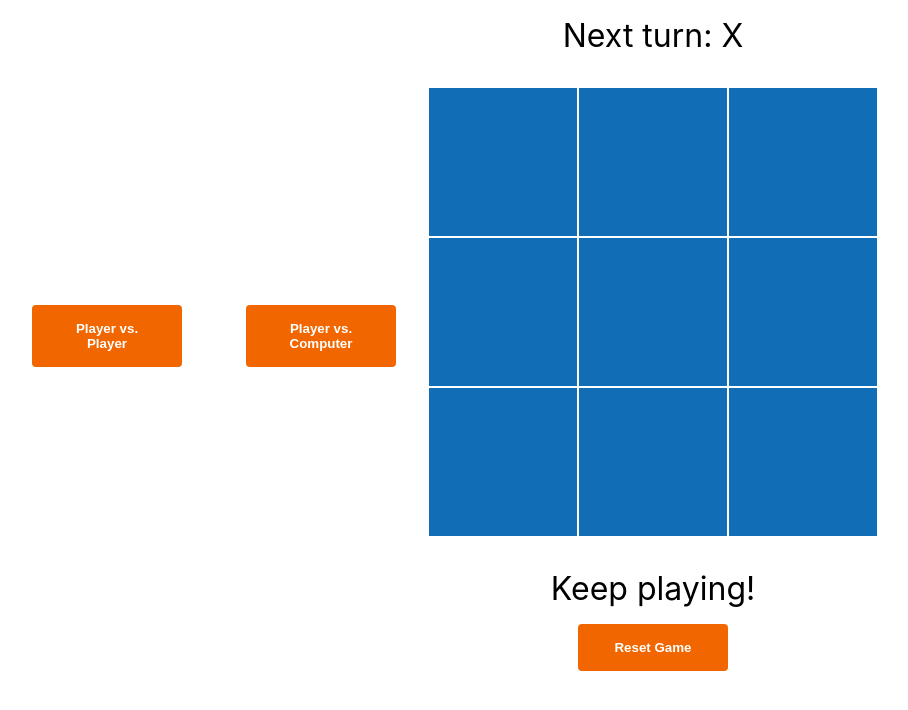
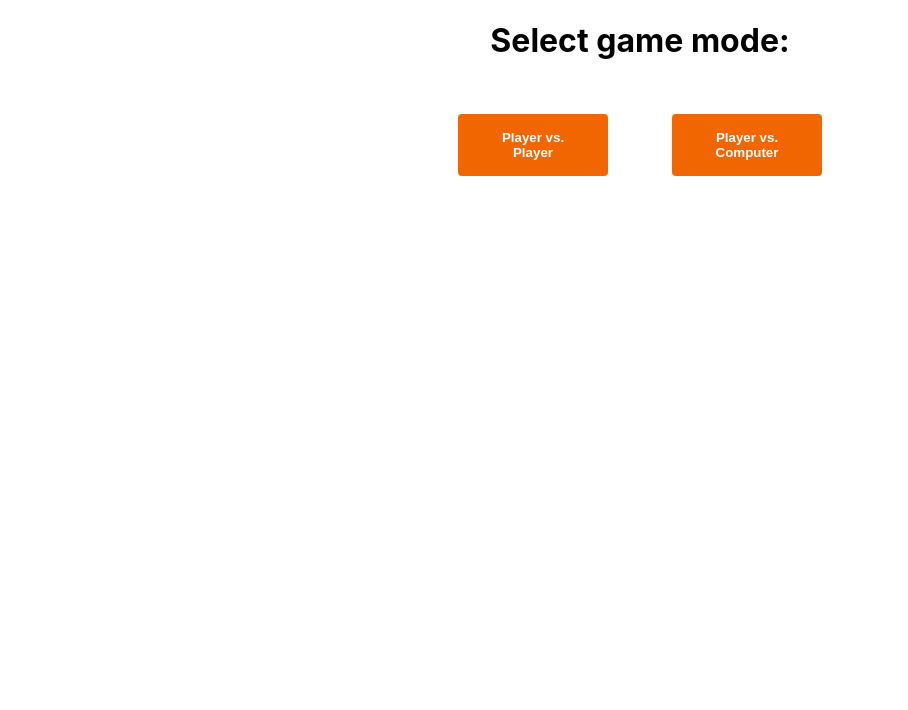
Before and after one commit to Pav0l/tick-tack-toe, a React (Create React App) app in the folder tick-tack-toe/: page / in a window 1280 px wide. Shown: the top 710 px of the page, without its empty margins (0-908 px from the left). Built offline with nearby package versions, Linux system fonts and the light colour scheme.

Commit message:
Add React Routing to game modes. Style first screen

```diff
--- a/tick-tack-toe/package.json
+++ b/tick-tack-toe/package.json
@@ -5,6 +5,7 @@
   "dependencies": {
     "react": "^16.8.3",
     "react-dom": "^16.8.3",
+    "react-router-dom": "^4.3.1",
     "react-scripts": "2.1.5",
     "styled-components": "^4.1.3"
   },
--- a/tick-tack-toe/src/App.jsx
+++ b/tick-tack-toe/src/App.jsx
@@ -1,19 +1,54 @@
 import React from 'react';
+import {BrowserRouter as Router, Link, Route} from 'react-router-dom';
 import PvP from './components/PlayerVsPlayer';
-// import PvC from './components/PlayerVsComputer';
+import PvC from './components/PlayerVsComputer';
 import styled from 'styled-components';
 
 export default function App() {
 
+  const BtnLinks = () => {
+    return (
+      <BtnWrapper>
+        <h1>Select game mode:</h1>
+        <div>
+          <Link to="/pvp"><ChoiceBtn>Player vs. Player</ChoiceBtn></Link>
+          <Link to="/pvc"><ChoiceBtn>Player vs. Computer</ChoiceBtn></Link>
+        </div>
+      </BtnWrapper>
+    );
+  }
+
+  const AppComp = () => {
+    return (
+      <AppWrapper>
+
+        <Route
+          path="/"
+          exact
+          component={BtnLinks}
+        />
+
+        <Route
+          path="/pvp"
+          component={PvP}
+        />
+
+        <Route
+          path="/pvc"
+          component={PvC}
+        />
+
+      </AppWrapper>
+    );
+  }
 
   return (
-    <AppWrapper>
-      <ChoiceBtn>Player vs. Player</ChoiceBtn>
-      <ChoiceBtn>Player vs. Computer</ChoiceBtn>
-
-
-      <PvP />
-    </AppWrapper>
+    <Router>
+      <Route
+        path="/"
+        component={AppComp}
+      />
+    </Router>
   );
 
 }
@@ -21,6 +56,14 @@ const AppWrapper = styled.div`
   display: flex;
   flex-direction: row;
   align-items: center;
+`;
+
+const BtnWrapper = styled.div`
+  display: flex;
+  flex-direction: column;
+  flex-wrap: wrap;
+  margin: 0 auto;
+  text-align: center;
 `;
 
 const ChoiceBtn = styled.button`
--- a/tick-tack-toe/src/components/Game.jsx
+++ b/tick-tack-toe/src/components/Board.jsx
@@ -2,7 +2,7 @@ import React from 'react';
 import styled from 'styled-components';
 import Square from './Square';
 
-export default function Game({ squareClick, squareArr }) {
+export default function Board({ squareClick, squareArr }) {
   return(
     <div>
       <Row>
--- a/tick-tack-toe/src/components/PlayerVsComputer.jsx
+++ b/tick-tack-toe/src/components/PlayerVsComputer.jsx
@@ -1,5 +1,5 @@
 import React, { useState } from 'react';
-import Game from './Game';
+import Board from './Board';
 import styled from 'styled-components';
 
 export default function PvC() {
@@ -115,7 +115,7 @@ export default function PvC() {
         {`Next turn: ${isXnext===true? 'X' : 'O'}`}
       </StatusWrapper>
       <GameWrapper>
-        <Game squareClick={squareClick} squareArr={squareArr} />
+        <Board squareClick={squareClick} squareArr={squareArr} />
       </GameWrapper>
 
       <StatusWrapper>
--- a/tick-tack-toe/src/components/PlayerVsPlayer.jsx
+++ b/tick-tack-toe/src/components/PlayerVsPlayer.jsx
@@ -1,5 +1,6 @@
 import React, { useState } from 'react';
-import Game from './Game';
+import { Link } from 'react-router-dom';
+import Board from './Board';
 import styled from 'styled-components';
 
 export default function PvP() {
@@ -49,7 +50,7 @@ export default function PvP() {
         {`Next turn: ${isXnext===true? 'X' : 'O'}`}
       </StatusWrapper>
       <GameWrapper>
-        <Game squareClick={squareClick} squareArr={squareArr} />
+        <Board squareClick={squareClick} squareArr={squareArr} />
       </GameWrapper>
 
       <StatusWrapper>
@@ -59,7 +60,10 @@ export default function PvP() {
           : `It's a DRAW!`
         }
       </StatusWrapper>
-      <ResetBtn onClick={resetGame}>Reset Game</ResetBtn>
+      <BtnWrap>
+        <ResetBtn onClick={resetGame}>Reset Game</ResetBtn>
+        <Link to="/"><ResetBtn>Back</ResetBtn></Link>
+      </BtnWrap>
     </AppWrapper>
   );
 }
@@ -67,6 +71,7 @@ export default function PvP() {
 const AppWrapper = styled.div`
   display: flex;
   flex-direction: column;
+  margin: 0 auto;
 `;
 
 const GameWrapper = styled.div`
@@ -79,6 +84,11 @@ const StatusWrapper = styled.div`
   text-align: center;
 `;
 
+const BtnWrap = styled.div`
+  display: flex;
+  justify-content: space-evenly;
+`;
+
 const ResetBtn = styled.button`
   background-color: #F26600;
   color: #FFFFFF;
@@ -86,6 +96,6 @@ const ResetBtn = styled.button`
   padding: 1rem 1.5rem;
   border: none;
   border-radius: 4px;
-  margin: 0 auto;
+  margin: 1rem;
   width: 150px;
 `;
```
Also changed, not shown: 1 other file (tests, documents, lock files or other folders).
